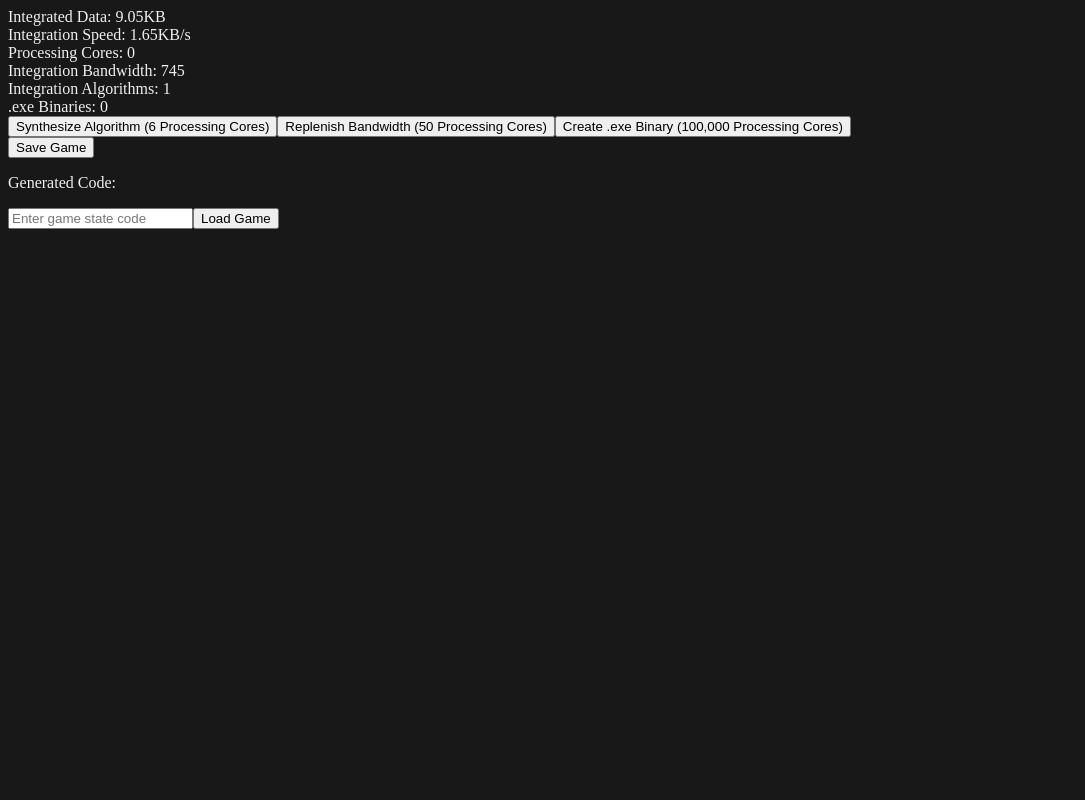
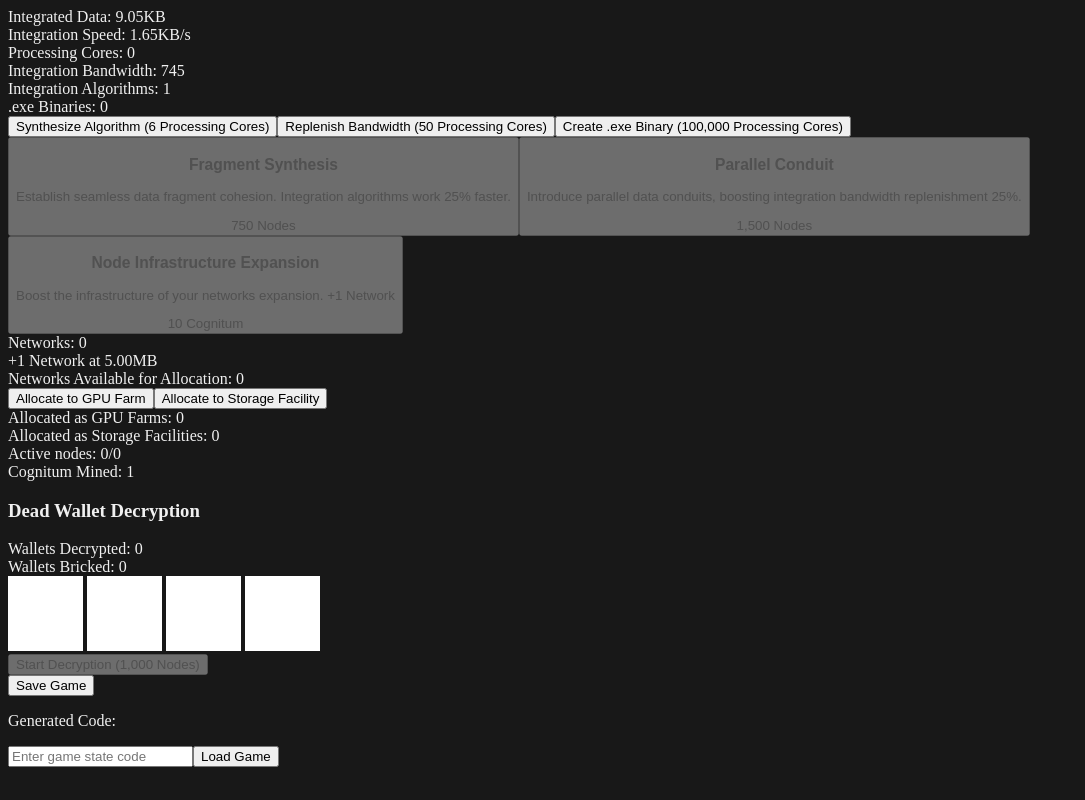
Before and after one commit to itsdavehimself/incremental-game, a React (Vite) app: page / in a window 1280 px wide. Shown: the whole page, without its empty margins (0-1085 px from the left). Built offline with nearby package versions, Linux system fonts and the light colour scheme.

Commit message:
Create fractional memory shard functionality

```diff
--- a/src/App.tsx
+++ b/src/App.tsx
@@ -39,6 +39,8 @@ interface GameState {
   walletsBricked: number;
   walletDecryptionCost: number;
   walletDecryptionIndex: number;
+  fractionalMemoryShards: number;
+  memoryShardsProbability: number;
 }
 
 const App: React.FC = () => {
@@ -57,7 +59,7 @@ const App: React.FC = () => {
     algorithmMultiplier: 1,
     bandwidthMultiplier: 1,
     autoBandwidthReplenishment: false,
-    networksActivated: false,
+    networksActivated: true,
     networks: 0,
     networksAvailable: 0,
     GPUFarms: 0,
@@ -90,11 +92,13 @@ const App: React.FC = () => {
     filesActivated: false,
     filesIndex: 0,
     filesMilestones: [15360, 81920, 102400, 1048576, 1572864, 2097152],
-    walletDecryptionActivated: false,
+    walletDecryptionActivated: true,
     walletsDecrypted: 0,
     walletsBricked: 0,
-    walletDecryptionCost: 2000,
+    walletDecryptionCost: 1000,
     walletDecryptionIndex: 0,
+    fractionalMemoryShards: 0,
+    memoryShardsProbability: 0.5,
   });
 
   const config = {
@@ -497,6 +501,15 @@ const App: React.FC = () => {
     });
   };
 
+  const receiveMemoryShardsPrize = (prize: number) => {
+    setGameState((prevGameState) => {
+      return {
+        ...prevGameState,
+        fractionalMemoryShards: prevGameState.fractionalMemoryShards + prize,
+      };
+    });
+  };
+
   const encodeGameState = (state: GameState): string => {
     const jsonString = JSON.stringify(state);
     return btoa(jsonString);
@@ -613,6 +626,7 @@ const App: React.FC = () => {
         incrementWallets={incrementWallets}
         receiveCognitumPrize={receiveCognitumPrize}
         purchaseWalletDecryption={purchaseWalletDecryption}
+        receiveMemoryShardsPrize={receiveMemoryShardsPrize}
       />
 
       <button onClick={saveGameState}>Save Game</button>
--- a/src/components/WalletDecryption/WalletDecryption.tsx
+++ b/src/components/WalletDecryption/WalletDecryption.tsx
@@ -8,9 +8,12 @@ interface WalletDecryptionProps {
     walletsBricked: number;
     walletDecryptionCost: number;
     walletDecryptionIndex: number;
+    fractionalMemoryShards: number;
+    memoryShardsProbability: number;
   };
   incrementWallets: (decrypted: boolean) => void;
   receiveCognitumPrize: (prize: number) => void;
+  receiveMemoryShardsPrize: (prize: number) => void;
   purchaseWalletDecryption: () => void;
 }
 
@@ -31,6 +34,7 @@ const WalletDecryption: React.FC<WalletDecryptionProps> = ({
   incrementWallets,
   receiveCognitumPrize,
   purchaseWalletDecryption,
+  receiveMemoryShardsPrize,
 }) => {
   const [gameSequence, setGameSequence] = useState<string[]>([]);
   const [playerSequence, setPlayerSequence] = useState<string[]>([]);
@@ -56,6 +60,7 @@ const WalletDecryption: React.FC<WalletDecryptionProps> = ({
   const [isShowingSequence, setIsShowingSequence] = useState<boolean>(false);
   const [isShowingPrize, setIsShowingPrize] = useState(false);
   const [cognitumPrize, setCognitumPrize] = useState<number>(0);
+  const [memoryShardsPrize, setMemoryShardsPrize] = useState<number>(0);
   const [isShowingSolution, setIsShowingSolution] = useState(false);
 
   const createSequence = () => {
@@ -79,15 +84,36 @@ const WalletDecryption: React.FC<WalletDecryptionProps> = ({
     return finalPrize;
   };
 
+  const calculateMemoryShards = (decrypted: number) => {
+    const baseShardsAmount = Math.round((Math.random() * decrypted) / 3) / 10;
+    const shardsPrize =
+      Math.round((baseShardsAmount + decrypted / 45) * 10) / 10;
+    setMemoryShardsPrize(shardsPrize);
+
+    return shardsPrize;
+  };
+
+  const generateMemoryShards = () => {
+    const randomNumber = Math.random();
+    if (randomNumber < gameState.memoryShardsProbability) {
+      calculateMemoryShards(gameState.walletsDecrypted);
+    } else {
+      return;
+    }
+  };
+
   const startRound = () => {
     if (isGameRunning) {
       return;
     }
+    setIsGameRunning(true);
     setIsShowingSolution(false);
-    setIsGameRunning(true);
     setCognitumPrize(
       generatePrize(gameState.walletsDecrypted, gameState.walletsBricked),
     );
+    if (gameState.walletsDecrypted > 14) {
+      generateMemoryShards();
+    }
     purchaseWalletDecryption();
     createSequence();
   };
@@ -176,14 +202,21 @@ const WalletDecryption: React.FC<WalletDecryptionProps> = ({
 
       if (
         playerSequence.length === gameSequence.length &&
-        playerSequence.length > 0
+        playerSequence.length > 0 &&
+        !isShowingPrize
       ) {
         setIsShowingPrize(true);
         incrementWallets(true);
+        console.log('yo this is triggering me');
         setPlayerSequence([]);
         receiveCognitumPrize(cognitumPrize);
-        setIsGameRunning(false);
-        setTimeout(() => setIsShowingPrize(false), 3000);
+        receiveMemoryShardsPrize(memoryShardsPrize);
+        setTimeout(() => {
+          setIsShowingPrize(false);
+        }, 3000);
+        setTimeout(() => {
+          setIsGameRunning(false);
+        }, 3500);
       }
     };
 
@@ -201,6 +234,9 @@ const WalletDecryption: React.FC<WalletDecryptionProps> = ({
       <h3>Dead Wallet Decryption</h3>
       <div> Wallets Decrypted: {gameState.walletsDecrypted}</div>
       <div> Wallets Bricked: {gameState.walletsBricked}</div>
+      {gameState.walletsDecrypted >= 15 && (
+        <div>Fractional Memory Shards: {gameState.fractionalMemoryShards}</div>
+      )}
       <button
         onClick={() => handleButtonClick('btnOne')}
         className={`${styles['btn']} ${styles.white} ${
@@ -241,7 +277,10 @@ const WalletDecryption: React.FC<WalletDecryptionProps> = ({
       <div>
         <button
           onClick={startRound}
-          disabled={gameState.walletDecryptionCost > gameState.nodesCurrent}
+          disabled={
+            gameState.walletDecryptionCost > gameState.nodesCurrent ||
+            isGameRunning
+          }
         >
           Start Decryption ({gameState.walletDecryptionCost.toLocaleString()}{' '}
           Nodes)
@@ -250,7 +289,12 @@ const WalletDecryption: React.FC<WalletDecryptionProps> = ({
       {gameState.walletDecryptionIndex >= 2 && (
         <button onClick={() => playSequence(false)}>Replay Sequence</button>
       )}
-      {isShowingPrize && <div>Recovered {cognitumPrize} cognitum</div>}
+      {isShowingPrize && (
+        <>
+          <div>Recovered {cognitumPrize} cognitum</div>
+          <div>Recovered {memoryShardsPrize} fractional memory shards</div>
+        </>
+      )}
     </div>
   );
 };
```
